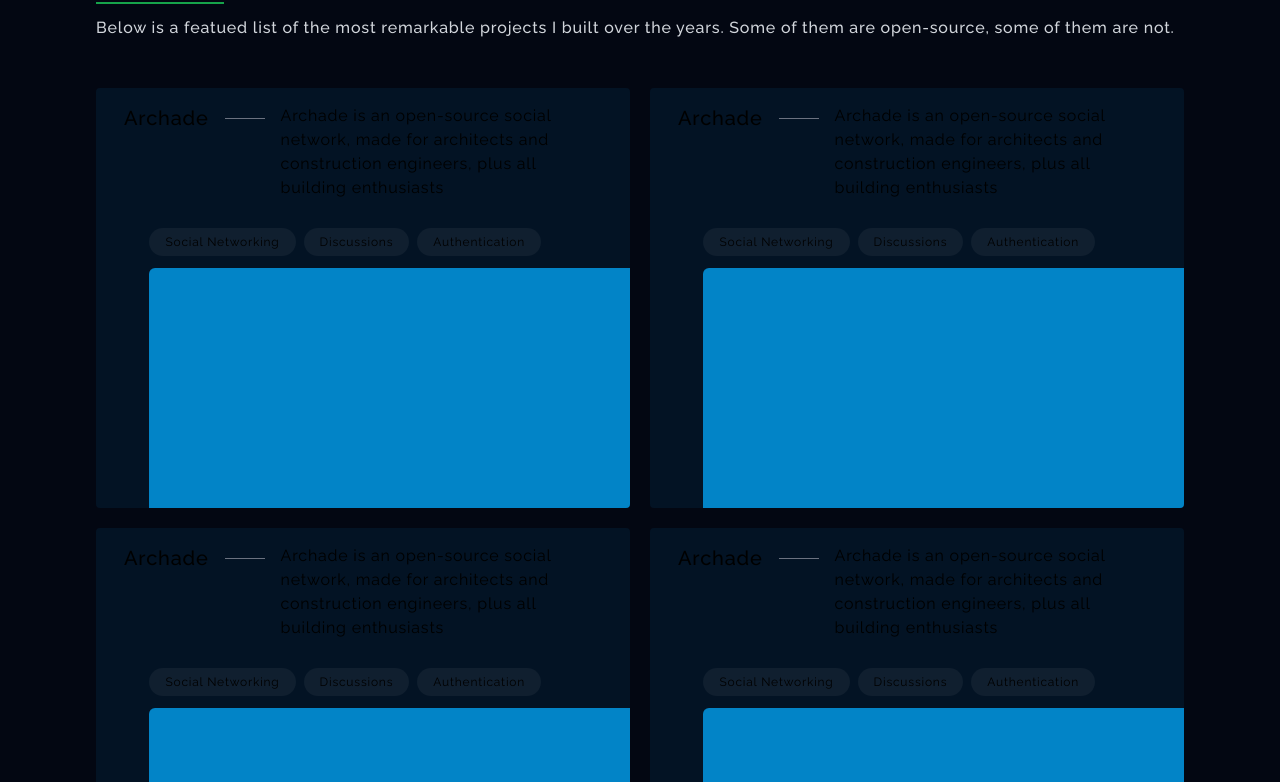
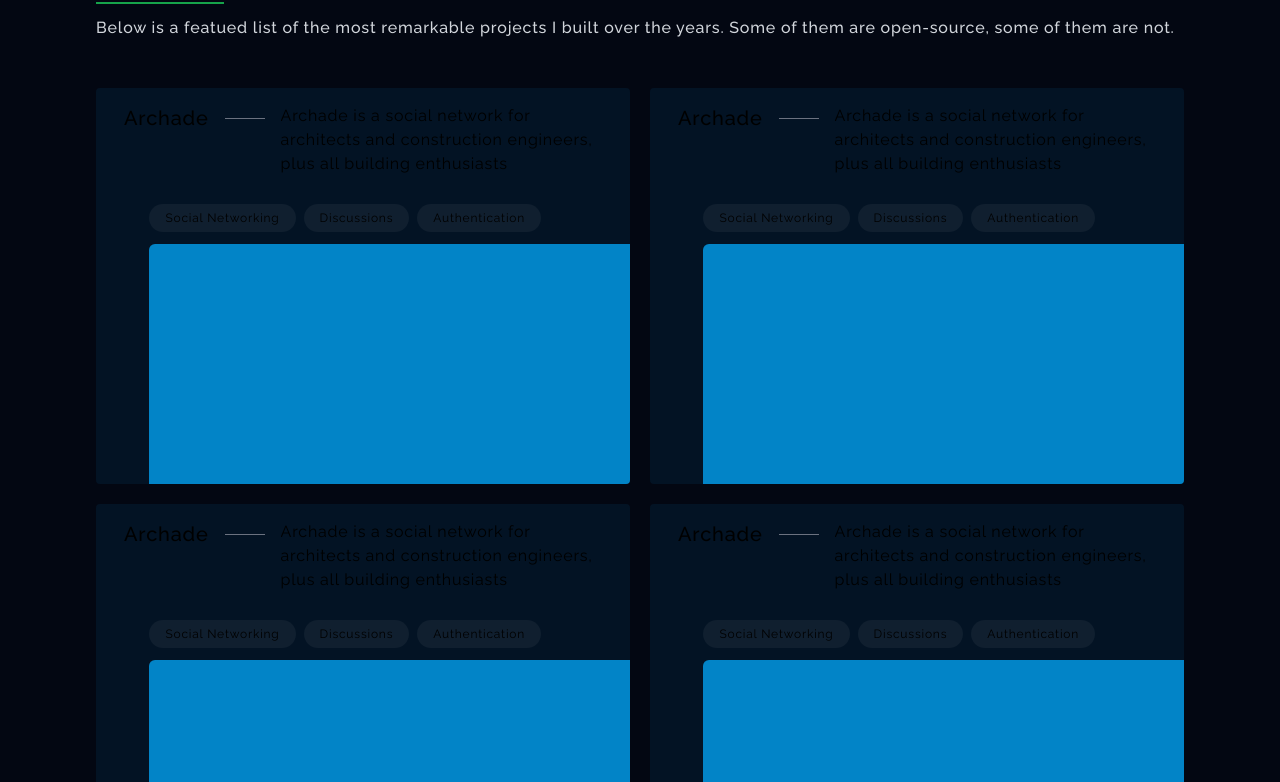
Before and after one commit to yahyaeddhissa/yahyaeddhissa.vercel.app, a Next.js app: page / in a window 1280 px wide. Shown: the part 1398-2180 px from the top of the page. Built offline with nearby package versions, Linux system fonts and the light colour scheme.

Commit message:
Project component is now dynamic

```diff
--- a/src/app/page.tsx
+++ b/src/app/page.tsx
@@ -4,7 +4,6 @@ import { SocialLink } from "./social-link";
 import { Metadata } from "next";
 import { Section } from "./section";
 import { Fragment } from "react";
-import Image from "next/image";
 
 export const metadata: Metadata = {
   title: "Yahya Eddhissa - Full Stack Web Solutions Engineer",
@@ -26,34 +25,42 @@ function Skill({ title, description }: { title: string; description: string }) {
   );
 }
 
-function Project() {
+function Project({
+  title,
+  description,
+  imageUrl = "",
+  tags,
+}: {
+  title: string;
+  description: string;
+  imageUrl?: string;
+  tags: string[];
+}) {
   return (
     <div className="bg-sky-600 bg-opacity-10 rounded relative overflow-hidden">
       <div className="flex items-start gap-4 px-7 py-4 mb-3">
         <div className="flex items-center gap-4">
-          <h4 className="text-xl font-medium">Archade</h4>
+          <h4 className="text-xl font-medium">{title}</h4>
           <div className="h-0 w-10 border-t border-gray-500 flex-none" />
         </div>
-        <p className="font-normal">
-          Archade is an open-source social network, made for architects and
-          construction engineers, plus all building enthusiasts
-        </p>
+        <p className="font-normal line-clamp-3">{description}</p>
       </div>
       <div className="flex">
         <div className="ml-auto w-[90%]">
           <div className="flex gap-2 text-xs font-normal mb-3">
-            {["Social Networking", "Discussions", "Authentication"].map(
-              (item) => (
+            {tags.map((item) => (
               <div
                 className="flex h-7 items-center px-4 bg-white bg-opacity-5 rounded-full"
                 key={Math.random()}
               >
                 {item}
               </div>
-              )
-            )}
+            ))}
           </div>
-          <div className="h-60 w-full bg-sky-600 rounded-tl-md"></div>
+          <div
+            className="h-60 w-full bg-sky-600 bg-cover rounded-tl-md"
+            style={{ backgroundImage: `url("${imageUrl}")` }}
+          ></div>
         </div>
       </div>
     </div>
@@ -178,10 +185,26 @@ export default function Home() {
             the years. Some of them are open-source, some of them are not.
           </p>
           <div className="grid grid-cols-2 gap-5">
-            <Project />
-            <Project />
-            <Project />
-            <Project />
+            <Project
+              title="Archade"
+              description="Archade is a social network for architects and construction engineers, plus all building enthusiasts"
+              tags={["Social Networking", "Discussions", "Authentication"]}
+            />
+            <Project
+              title="Archade"
+              description="Archade is a social network for architects and construction engineers, plus all building enthusiasts"
+              tags={["Social Networking", "Discussions", "Authentication"]}
+            />
+            <Project
+              title="Archade"
+              description="Archade is a social network for architects and construction engineers, plus all building enthusiasts"
+              tags={["Social Networking", "Discussions", "Authentication"]}
+            />
+            <Project
+              title="Archade"
+              description="Archade is a social network for architects and construction engineers, plus all building enthusiasts"
+              tags={["Social Networking", "Discussions", "Authentication"]}
+            />
           </div>
         </Section>
         <Section>
```
Lines whose indentation alone changed are shown as unchanged.
